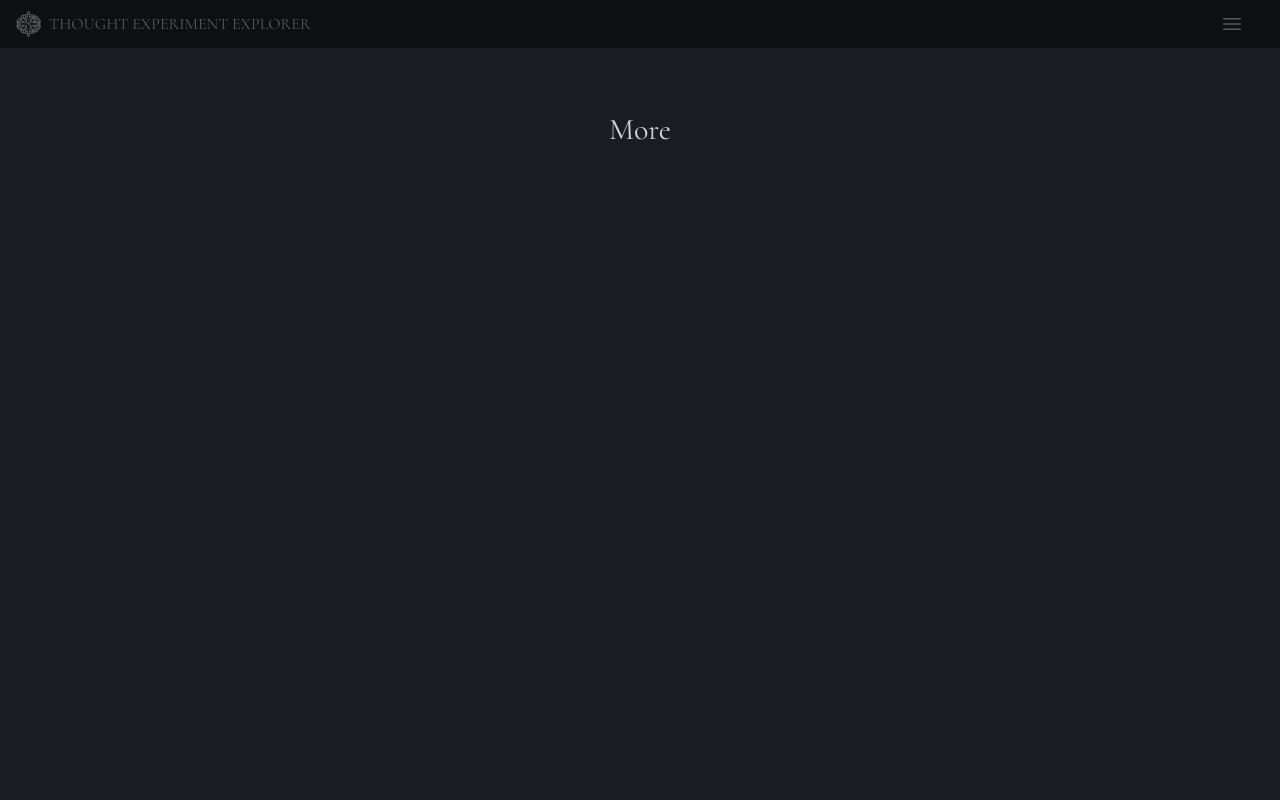
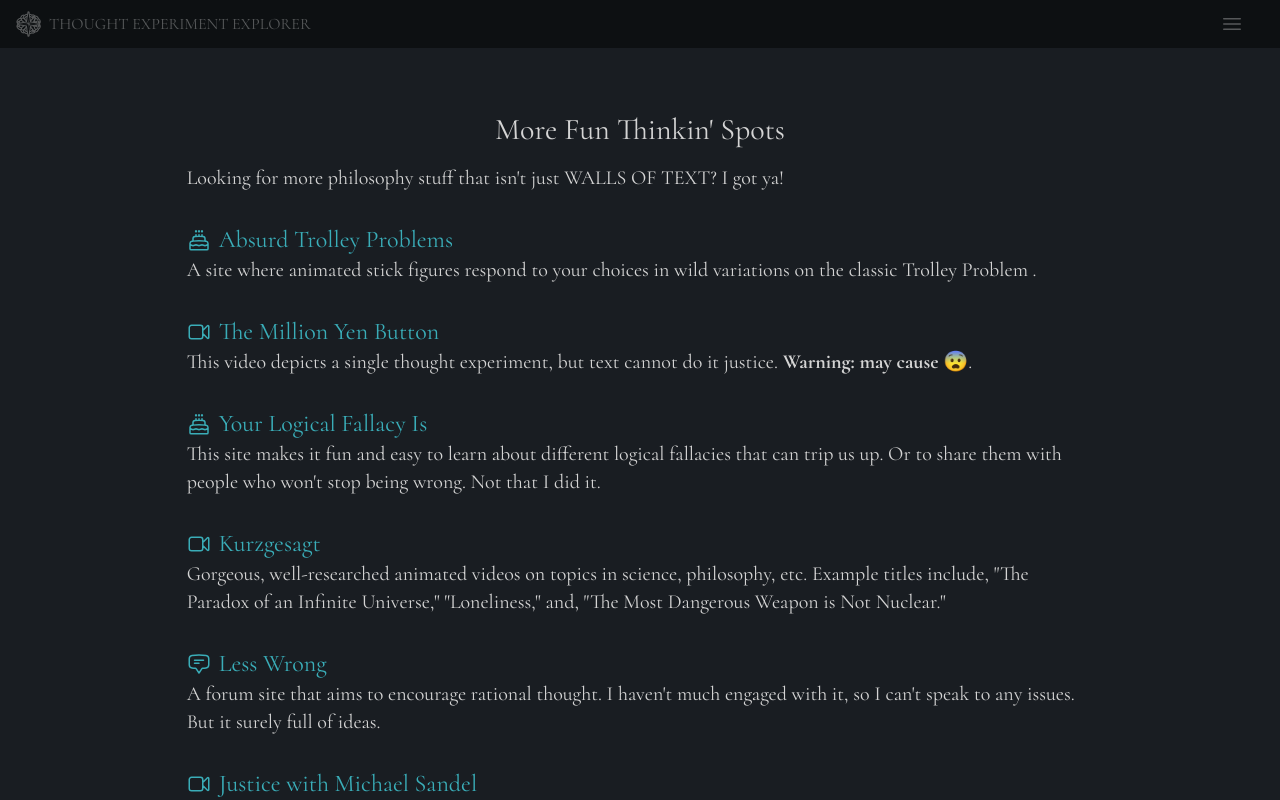
Before and after one commit to ktpeace/thought-experiments, a Next.js app: page /more in a window 1280 px wide. Shown: the top 800 px of the page. Built offline with nearby package versions, Linux system fonts and the light colour scheme.

Commit message:
add more content

```diff
--- a/src/app/globals.css
+++ b/src/app/globals.css
@@ -26,7 +26,7 @@
 }
 
 .main-container {
-  @apply w-full xl:w-10/12 flex flex-col;
+  @apply w-full xl:w-10/12 flex flex-col text-xl;
 }
 
 .clean-button {
--- /dev/null
+++ b/src/components/icons/heroIcons.tsx
@@ -0,0 +1,56 @@
+export const VideoIcon = () => {
+  return (
+    <svg
+      xmlns="http://www.w3.org/2000/svg"
+      fill="none"
+      viewBox="0 0 24 24"
+      strokeWidth={1.5}
+      stroke="currentColor"
+      className="size-6"
+    >
+      <path
+        strokeLinecap="round"
+        strokeLinejoin="round"
+        d="m15.75 10.5 4.72-4.72a.75.75 0 0 1 1.28.53v11.38a.75.75 0 0 1-1.28.53l-4.72-4.72M4.5 18.75h9a2.25 2.25 0 0 0 2.25-2.25v-9a2.25 2.25 0 0 0-2.25-2.25h-9A2.25 2.25 0 0 0 2.25 7.5v9a2.25 2.25 0 0 0 2.25 2.25Z"
+      />
+    </svg>
+  );
+};
+
+export const ChatIcon = () => {
+  return (
+    <svg
+      xmlns="http://www.w3.org/2000/svg"
+      fill="none"
+      viewBox="0 0 24 24"
+      strokeWidth={1.5}
+      stroke="currentColor"
+      className="size-6"
+    >
+      <path
+        strokeLinecap="round"
+        strokeLinejoin="round"
+        d="M7.5 8.25h9m-9 3H12m-9.75 1.51c0 1.6 1.123 2.994 2.707 3.227 1.129.166 2.27.293 3.423.379.35.026.67.21.865.501L12 21l2.755-4.133a1.14 1.14 0 0 1 .865-.501 48.172 48.172 0 0 0 3.423-.379c1.584-.233 2.707-1.626 2.707-3.228V6.741c0-1.602-1.123-2.995-2.707-3.228A48.394 48.394 0 0 0 12 3c-2.392 0-4.744.175-7.043.513C3.373 3.746 2.25 5.14 2.25 6.741v6.018Z"
+      />
+    </svg>
+  );
+};
+
+export const CakeIcon = () => {
+  return (
+    <svg
+      xmlns="http://www.w3.org/2000/svg"
+      fill="none"
+      viewBox="0 0 24 24"
+      strokeWidth={1.5}
+      stroke="currentColor"
+      className="size-6"
+    >
+      <path
+        strokeLinecap="round"
+        strokeLinejoin="round"
+        d="M12 8.25v-1.5m0 1.5c-1.355 0-2.697.056-4.024.166C6.845 8.51 6 9.473 6 10.608v2.513m6-4.871c1.355 0 2.697.056 4.024.166C17.155 8.51 18 9.473 18 10.608v2.513M15 8.25v-1.5m-6 1.5v-1.5m12 9.75-1.5.75a3.354 3.354 0 0 1-3 0 3.354 3.354 0 0 0-3 0 3.354 3.354 0 0 1-3 0 3.354 3.354 0 0 0-3 0 3.354 3.354 0 0 1-3 0L3 16.5m15-3.379a48.474 48.474 0 0 0-6-.371c-2.032 0-4.034.126-6 .371m12 0c.39.049.777.102 1.163.16 1.07.16 1.837 1.094 1.837 2.175v5.169c0 .621-.504 1.125-1.125 1.125H4.125A1.125 1.125 0 0 1 3 20.625v-5.17c0-1.08.768-2.014 1.837-2.174A47.78 47.78 0 0 1 6 13.12M12.265 3.11a.375.375 0 1 1-.53 0L12 2.845l.265.265Zm-3 0a.375.375 0 1 1-.53 0L9 2.845l.265.265Zm6 0a.375.375 0 1 1-.53 0L15 2.845l.265.265Z"
+      />
+    </svg>
+  );
+};
--- a/src/components/more/More.tsx
+++ b/src/components/more/More.tsx
@@ -1,12 +1,34 @@
+import Link from "next/link";
+import { CakeIcon, VideoIcon } from "../icons/heroIcons";
+import moreItems from "./moreItems";
+
 const More = () => {
   return (
-    <div className="main-container mt-12">
-      <h2 className="mb-4 self-center text-3xl">More</h2>
-      {/* <div>https://philarchive.org/archive/BECTEA-6</div>
-      <div>the million year yen button thing</div>
-      <div>https://www.lesswrong.com/leastwrong</div>
-      <div>trolley problem website</div>
-      <div>Kurzgesagt</div> */}
+    <div className="main-container mt-12 mb-16">
+      <h2 className="mb-4 self-center text-3xl">More Fun Thinkin' Spots</h2>
+      <p>
+        Looking for more philosophy stuff that isn't just WALLS OF TEXT? I got
+        ya!
+      </p>
+      <ul className="my-8 flex flex-col gap-8">
+        {moreItems.map((item) => {
+          return (
+            <li key={item.title}>
+              <Link
+                href={item.href}
+                target="_blank"
+                rel="noopener noreferrer"
+                className="flex items-center gap-2 text-pool-500"
+              >
+                {item.icon}
+                <h3 className="text-2xl">{item.title}</h3>
+              </Link>
+              {item.description}
+            </li>
+          );
+        })}
+      </ul>
+      <p>Have more suggestions? Let me know! ⬅ contact will go here someday</p>
     </div>
   );
 };
--- /dev/null
+++ b/src/components/more/moreItems.tsx
@@ -0,0 +1,78 @@
+import Link from "next/link";
+import { CakeIcon, ChatIcon, VideoIcon } from "../icons/heroIcons";
+
+const moreItems = [
+  {
+    title: "Absurd Trolley Problems",
+    href: "https://neal.fun/absurd-trolley-problems",
+    icon: <CakeIcon />,
+    description: (
+      <p>
+        A site where animated stick figures respond to your choices in wild
+        variations on the classic{" "}
+        <Link href="/experiments/trolley-problem">Trolley Problem</Link> .
+      </p>
+    ),
+  },
+  {
+    title: "The Million Yen Button",
+    href: "https://www.youtube.com/watch?v=RbCerMBxUFM",
+    icon: <VideoIcon />,
+    description: (
+      <p>
+        This video depicts a single thought experiment, but text cannot do it
+        justice. <span className="font-bold">Warning: may cause 😨</span>.
+      </p>
+    ),
+  },
+  {
+    title: "Your Logical Fallacy Is",
+    href: "https://yourlogicalfallacyis.com/",
+    icon: <CakeIcon />,
+    description: (
+      <p>
+        This site makes it fun and easy to learn about different logical
+        fallacies that can trip us up. Or to share them with people who won't
+        stop being wrong. Not that I did it.
+      </p>
+    ),
+  },
+  {
+    title: "Kurzgesagt",
+    href: "https://www.youtube.com/@kurzgesagt",
+    icon: <VideoIcon />,
+    description: (
+      <p>
+        Gorgeous, well-researched animated videos on topics in science,
+        philosophy, etc. Example titles include, "The Paradox of an Infinite
+        Universe," "Loneliness," and, "The Most Dangerous Weapon is Not
+        Nuclear."
+      </p>
+    ),
+  },
+  {
+    title: "Less Wrong",
+    href: "https://www.lesswrong.com/leastwrong",
+    icon: <ChatIcon />,
+    description: (
+      <p>
+        A forum site that aims to encourage rational thought. I haven't much
+        engaged with it, so I can't speak to any issues. But it surely full of
+        ideas.
+      </p>
+    ),
+  },
+  {
+    title: "Justice with Michael Sandel ",
+    href: "https://www.youtube.com/playlist?list=PL30C13C91CFFEFEA6",
+    icon: <VideoIcon />,
+    description: (
+      <p>
+        A classic Harvard lecture series. Prof. Sandel presents foundational
+        philosophers and ideas to the packed room, and students grab the mic to
+        weigh in with their thoughts.
+      </p>
+    ),
+  },
+];
+export default moreItems;
```
